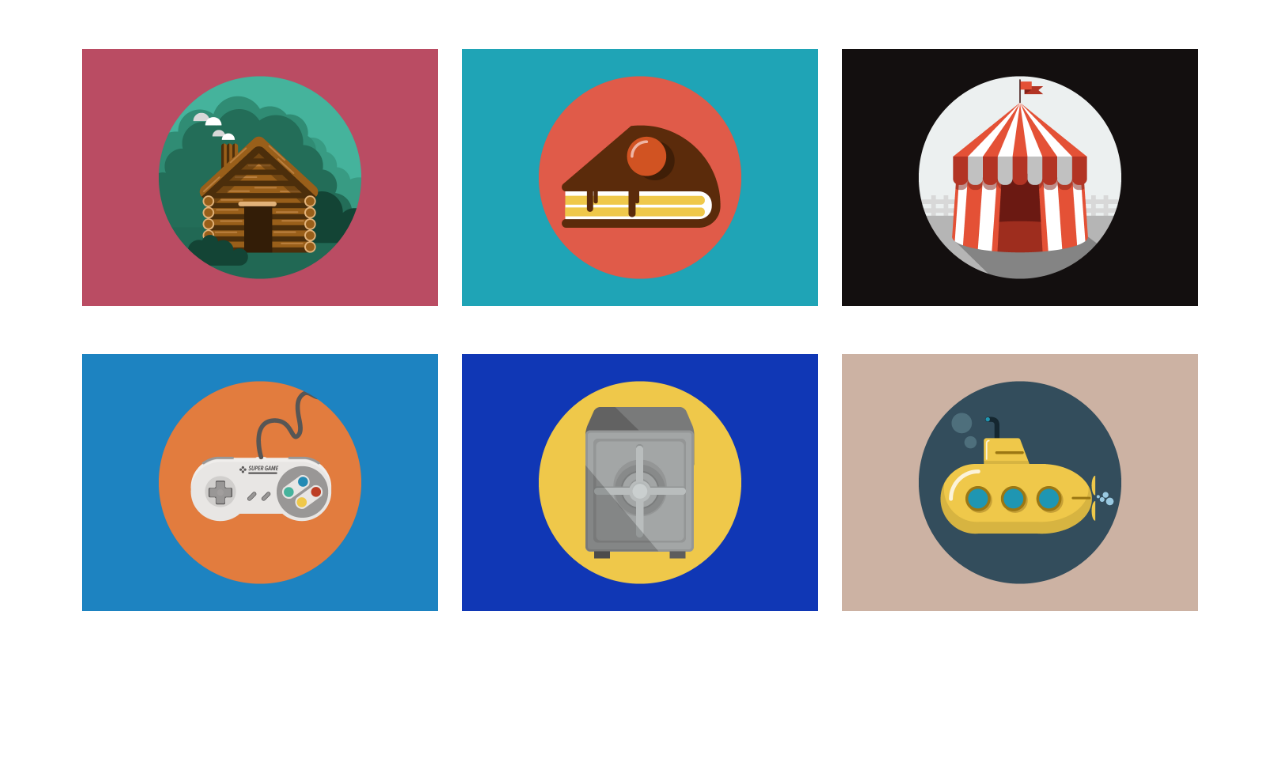
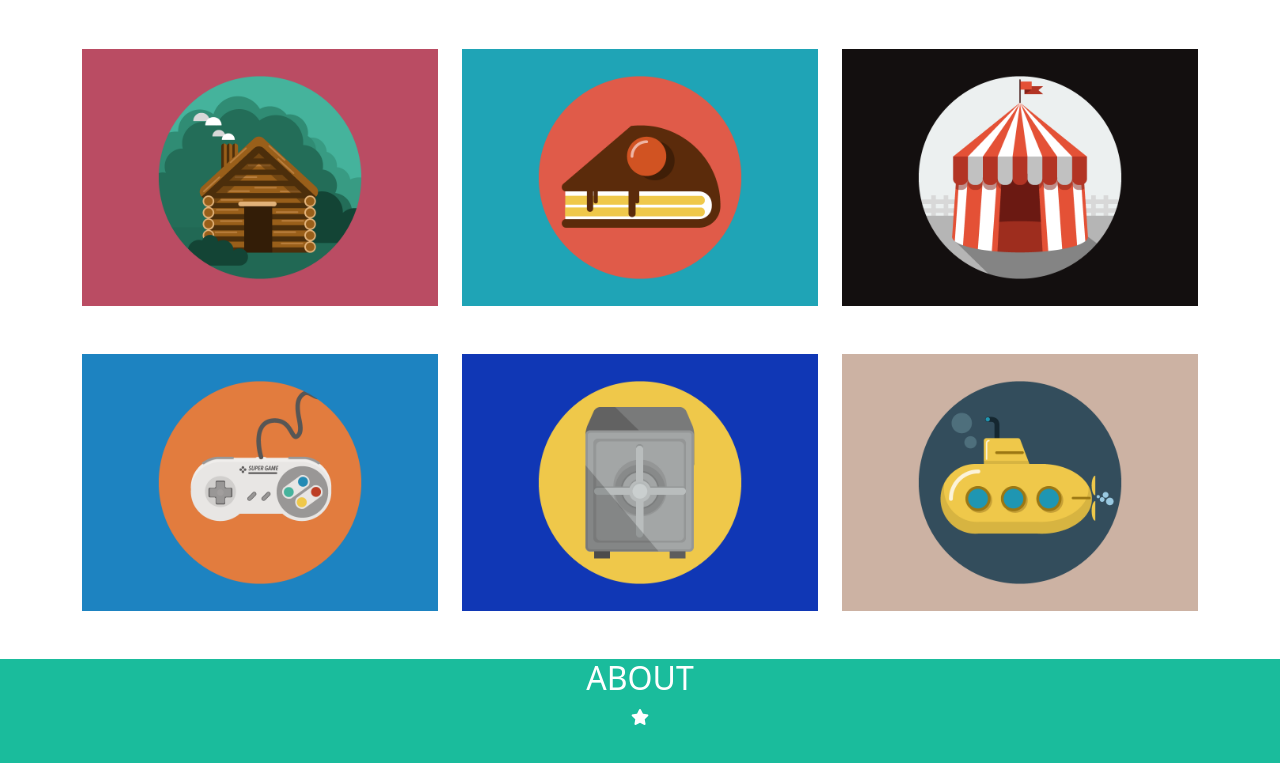
Before and after one commit to mauroluciano/html-css-bootstrap-freelancer, a plain HTML site: page index.html in a window 1280 px wide. Shown: the part 571-1334 px from the top of the page. Before the commit the page ends 1230 px from the top, so only its background shows below. Drawn offline with nearby package versions, Linux system fonts and the light colour scheme.

Commit message:
add about section

```diff
--- a/index.html
+++ b/index.html
@@ -82,6 +82,17 @@
       </section>
 
       <!--close portfolio-->
+
+      <!--about-->
+
+      <section id="avatar">
+        <div class="container text-center">
+          <div><h2>About</h2></div>
+          <div><i class="fas fa-star"></i></div>
+        </div>
+      </section>
+
+      <!--close about-->
     </main>
     <!--close main-->
   </body>
```
